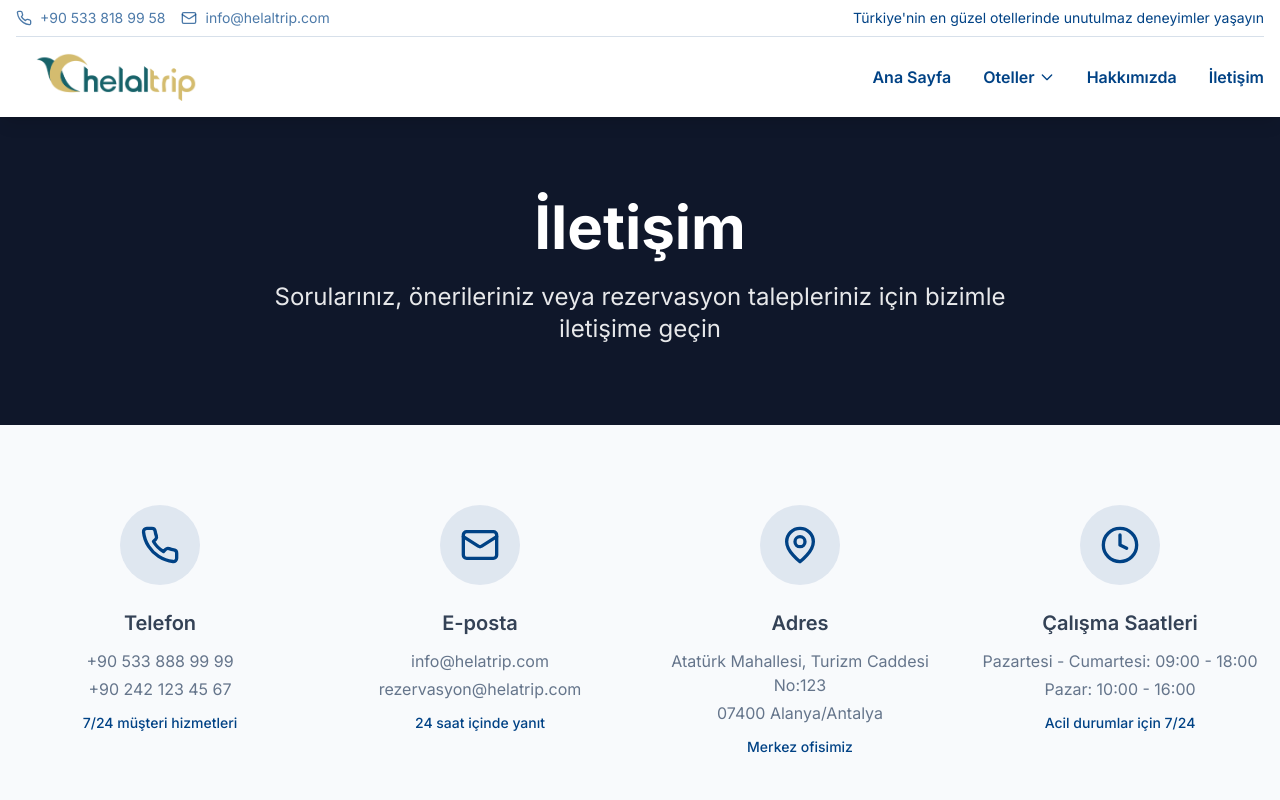
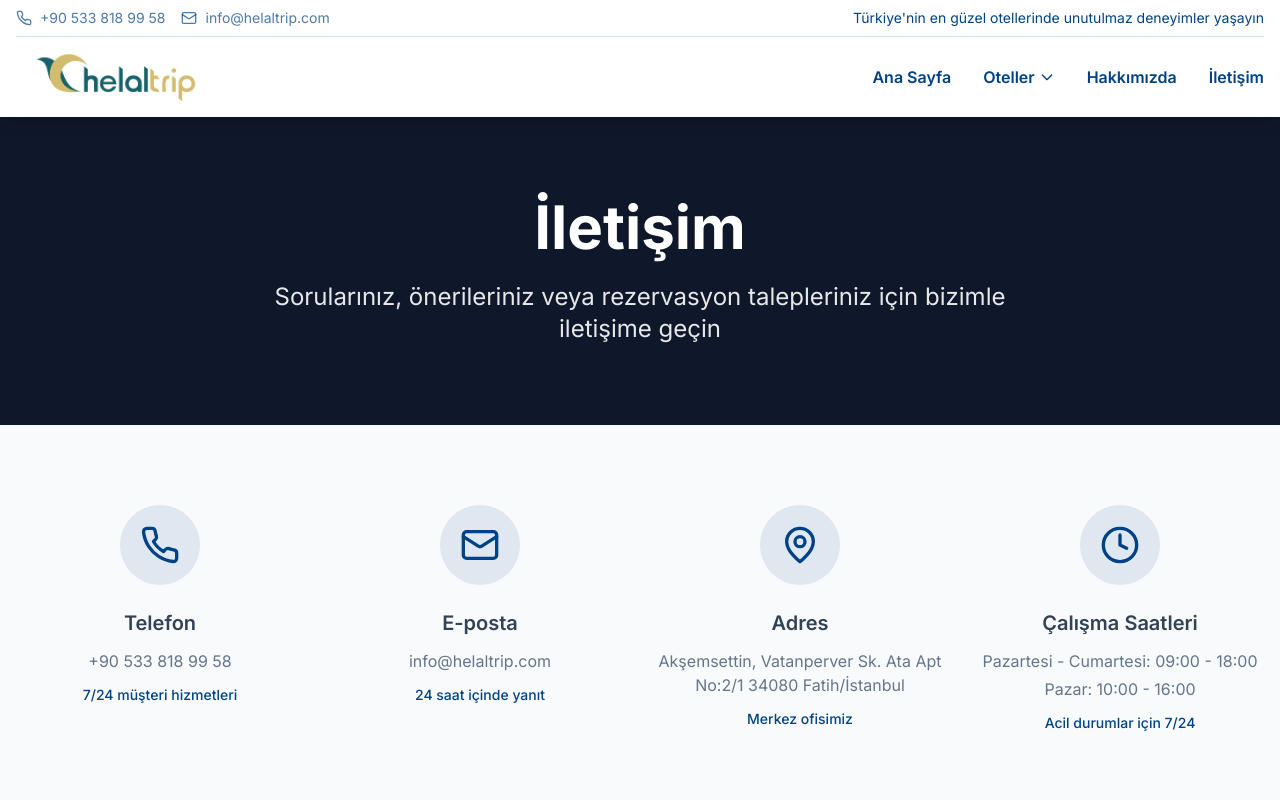
Before and after one commit to Abdullah-Koroglu/helaltrip, a Next.js app: page /iletisim in a window 1280 px wide. Shown: the top 800 px of the page. Built offline with nearby package versions, Linux system fonts and the light colour scheme.

Commit message:
iletisim sayfasi

```diff
--- a/app/iletisim/page.tsx
+++ b/app/iletisim/page.tsx
@@ -53,19 +53,19 @@ const Contact = () => {
     {
       icon: Phone,
       title: "Telefon",
-      details: ["+90 533 888 99 99", "+90 242 123 45 67"],
+      details: ["+90 533 818 99 58"],
       description: "7/24 müşteri hizmetleri"
     },
     {
       icon: Mail,
       title: "E-posta",
-      details: ["info@helatrip.com", "rezervasyon@helatrip.com"],
+      details: ["info@helaltrip.com"],
       description: "24 saat içinde yanıt"
     },
     {
       icon: MapPin,
       title: "Adres",
-      details: ["Atatürk Mahallesi, Turizm Caddesi No:123", "07400 Alanya/Antalya"],
+      details: ["Akşemsettin, Vatanperver Sk. Ata Apt No:2/1 34080 Fatih/İstanbul"],
       description: "Merkez ofisimiz"
     },
     {
@@ -141,6 +141,7 @@ const Contact = () => {
                   <div className="space-y-2">
                     <Label htmlFor="name">Ad Soyad *</Label>
                     <Input
+                      className="text-primary bg-white"
                       id="name"
                       value={formData.name}
                       onChange={(e: any) => handleInputChange('name', e.target.value)}
@@ -151,6 +152,7 @@ const Contact = () => {
                   <div className="space-y-2">
                     <Label htmlFor="email">E-posta *</Label>
                     <Input
+                      className="text-primary bg-white"
                       id="email"
                       type="email"
                       value={formData.email}
@@ -165,6 +167,7 @@ const Contact = () => {
                   <div className="space-y-2">
                     <Label htmlFor="phone">Telefon</Label>
                     <Input
+                      className="text-primary bg-white"
                       id="phone"
                       value={formData.phone}
                       onChange={(e: any) => handleInputChange('phone', e.target.value)}
@@ -174,7 +177,7 @@ const Contact = () => {
                   <div className="space-y-2">
                     <Label htmlFor="subject">Konu</Label>
                     <Select value={formData.subject} onValueChange={(value: any) => handleInputChange('subject', value)}>
-                      <SelectTrigger>
+                      <SelectTrigger className="text-primary bg-white">
                         <SelectValue placeholder="Konu seçin" />
                       </SelectTrigger>
                       <SelectContent>
@@ -191,6 +194,7 @@ const Contact = () => {
                 <div className="space-y-2">
                   <Label htmlFor="message">Mesaj *</Label>
                   <Textarea
+                    className="text-primary bg-white"
                     id="message"
                     value={formData.message}
                     onChange={(e: any) => handleInputChange('message', e.target.value)}
```
